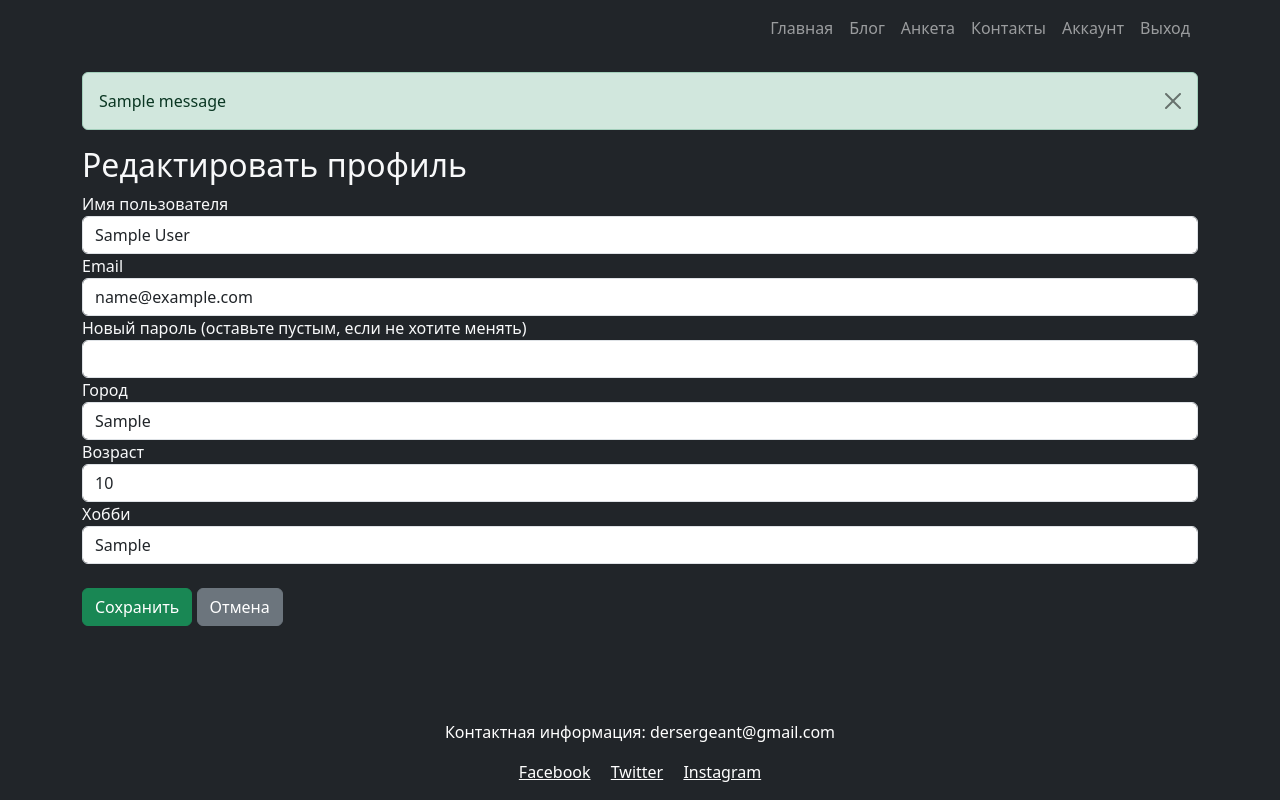
After one commit to SergeantMal/flask_lesson, a Flask app: page /account/edit in a window 1280 px wide. The commit adds this page. Run offline with Flask 3, Linux system fonts and the light colour scheme; a user stored in the database is signed in; tables that the repository leaves empty hold one stand-in row (values such as "Sample post"); one stand-in notice (Sample message) is shown; parts of the project's set-up code (start-up, migrations or seed data) failed here and were passed over.

```diff
--- a/app/db.py
+++ b/app/db.py
@@ -18,6 +18,12 @@ def create_users_table():
             email TEXT UNIQUE NOT NULL,
             hobby TEXT NOT NULL,
             age INTEGER NOT NULL
+        );
+        CREATE TABLE IF NOT EXISTS accounts (
+            user_id SERIAL PRIMARY KEY,
+            username TEXT NOT NULL,
+            email TEXT UNIQUE NOT NULL,
+            password TEXT NOT NULL
         )
     """)
     conn.commit()
--- a/app/routes.py
+++ b/app/routes.py
@@ -1,8 +1,12 @@
 from flask import render_template, jsonify, redirect, url_for, request, flash
 from datetime import datetime
+from flask_login import LoginManager, login_user, login_required, logout_user, current_user
+from werkzeug.security import generate_password_hash, check_password_hash
+
 from app.db import save_user, load_users, check_email_exists
-from app import app
-
+from app import app, login_manager
+from app.models import db
+from app.forms import RegisterForm, LoginForm
 
 MONTHS_RU = {
     1: "января", 2: "февраля", 3: "марта", 4: "апреля",
@@ -18,6 +22,9 @@ pages = {
 }
 
 
+@login_manager.user_loader
+def load_user(user_id):
+    return Accounts.query.get(int(user_id))
 
 
 @app.route('/')
@@ -28,7 +35,19 @@ def index():
 def about():
     return render_template('blog.html', title=pages['blog.html'])
 
-from flask import flash, redirect, url_for, render_template, request
+@app.route('/contacts/')
+def contact():
+    return render_template('contacts.html', title=pages['contacts.html'])
+
+@app.route('/time')
+def get_time():
+    now = datetime.now()
+    formatted_date = f"{now.day} {MONTHS_RU[now.month]} {now.year}"
+    return jsonify({
+        "time": now.strftime("%H:%M:%S"),
+        "date": formatted_date
+    })
+
 
 @app.route('/form/', methods=["GET", "POST"])
 def form():
@@ -42,42 +61,118 @@ def form():
         }
 
         if all(user_data.values()):
-            # Проверяем, существует ли email в базе данных
             if check_email_exists(user_data['email']):
-                flash('Этот email уже зарегистрирован. Пожалуйста, используйте другой email.', 'error')
+                flash('Этот email уже зарегистрирован.', 'error')
                 return render_template('form.html', title=pages['form.html'], user_data=user_data)
-
             else:
-                # Если email не существует, сохраняем пользователя
                 save_user(user_data)
                 flash('Пользователь успешно добавлен!', 'success')
-                return redirect(url_for('form'))  # Перенаправляем на форму и очищаем поля
+                return redirect(url_for('form'))
 
-    # Загружаем пользователей для отображения на странице
     users = load_users()
-
-    # Передаем пустые данные или введенные ранее данные
-    user_data = {
-        'name': '',
-        'email': '',
-        'city': '',
-        'hobby': '',
-        'age': ''
-    }
-
+    user_data = {'name': '', 'email': '', 'city': '', 'hobby': '', 'age': ''}
     return render_template('form.html', title=pages['form.html'], users=users, user_data=user_data)
 
 
-@app.route('/contacts/')
-def contact():
-    return render_template('contacts.html', title=pages['contacts.html'])
+# Регистрация
+from flask import flash, redirect, render_template, request, url_for
+from werkzeug.security import generate_password_hash
+from app.models import User, Accounts  # убедись, что путь к User правильный
 
 
-@app.route('/time')
-def get_time():
-    now = datetime.now()
-    formatted_date = f"{now.day} {MONTHS_RU[now.month]} {now.year}"
-    return jsonify({
-        "time": now.strftime("%H:%M:%S"),
-        "date": formatted_date
-    })
+@app.route('/register', methods=['GET', 'POST'])
+def register():
+    form = RegisterForm()
+    if form.validate_on_submit():
+        # Проверка на существование пользователя
+        existing_user = Accounts.query.filter(
+            (Accounts.username == form.username.data) | (Accounts.email == form.email.data)
+        ).first()
+
+        if existing_user:
+            if existing_user.username == form.username.data:
+                flash('Имя пользователя уже занято', 'danger')
+            if existing_user.email == form.email.data:
+                flash('Email уже зарегистрирован', 'danger')
+            return render_template('register.html', form=form)  # Вернёт обратно форму
+        else:
+            hashed_password = generate_password_hash(form.password.data)
+            user = Accounts(
+                username=form.username.data,
+                email=form.email.data,
+                password=hashed_password
+            )
+            db.session.add(user)
+            db.session.commit()
+            flash('Регистрация прошла успешно. Теперь вы можете войти.', 'success')
+            return redirect(url_for('login'))
+
+    return render_template('register.html', form=form)
+
+
+# Авторизация
+@app.route('/login', methods=['GET', 'POST'])
+def login():
+    form = LoginForm()
+    if form.validate_on_submit():
+        user = Accounts.query.filter_by(email=form.email.data).first()
+        if user and check_password_hash(user.password, form.password.data):
+            login_user(user)
+            flash('Вы вошли в систему!', 'success')
+            return redirect(url_for('dashboard'))
+        else:
+            flash('Неверный логин или пароль', 'danger')
+    return render_template('login.html', form=form)
+
+# Личный кабинет (доступен только авторизованным)
+@app.route('/account')
+@login_required
+def dashboard():
+    account = Accounts.query.get(current_user.user_id)
+    user = User.query.filter_by(email=account.email).first()
+    return render_template('account.html', account=account, user=user)
+
+
+@app.route('/account/edit', methods=['GET', 'POST'])
+@login_required
+def edit_account():
+    account = Accounts.query.get(current_user.user_id)
+    user = User.query.filter_by(email=account.email).first()
+
+    if request.method == 'POST':
+        new_name = request.form['name']
+        new_email = request.form['email']
+        new_password = request.form['password']
+        city = request.form['city']
+        age = request.form['age']
+        hobby = request.form['hobby']
+
+        # Проверка email
+        if Accounts.query.filter(Accounts.email == new_email, Accounts.user_id != account.user_id).first():
+            flash('Этот email уже занят другим пользователем.', 'danger')
+            return redirect(url_for('edit_account'))
+
+        account.email = new_email
+        if new_password:
+            account.password = generate_password_hash(new_password)
+
+        user.name = new_name
+        user.email = new_email
+        user.city = city
+        user.age = age
+        user.hobby = hobby
+
+        db.session.commit()
+        flash('Данные успешно обновлены!', 'success')
+        return redirect(url_for('dashboard'))
+
+    return render_template('edit_account.html', account=account, user=user)
+
+
+# Выход
+@app.route('/logout')
+@login_required
+def logout():
+    logout_user()
+    flash('Вы вышли из системы.', 'info')
+    return redirect(url_for('login'))
--- a/app/templates/base.html
+++ b/app/templates/base.html
@@ -25,6 +25,13 @@
                     <li class="nav-item"><a class="nav-link" href="/blog/">Блог</a></li>
                     <li class="nav-item"><a class="nav-link" href="/form/">Анкета</a></li>
                     <li class="nav-item"><a class="nav-link" href="/contacts/">Контакты</a></li>
+                    {% if current_user.is_authenticated %}
+                        <li class="nav-item"><a class="nav-link" href="{{ url_for('dashboard') }}">Аккаунт</a></li>
+                        <li class="nav-item"><a class="nav-link" href="{{ url_for('logout') }}">Выход</a></li>
+                    {% else %}
+                        <li class="nav-item"><a class="nav-link" href="{{ url_for('login') }}">Вход</a></li>
+                        <li class="nav-item"><a class="nav-link" href="{{ url_for('register') }}">Регистрация</a></li>
+            {% endif %}
                 </ul>
             </div>
         </div>
@@ -32,6 +39,19 @@
 
     <!-- Контент -->
     <main class="container" style="padding-bottom: 120px;">
+        <div>
+        {% with messages = get_flashed_messages(with_categories=true) %}
+            {% if messages %}
+            {% for category, message in messages %}
+                 <div class="alert alert-{{ category }} alert-dismissible fade show mt-3" role="alert">
+        {{ message }}
+        <button type="button" class="btn-close" data-bs-dismiss="alert" aria-label="Close"></button>
+      </div>
+    {% endfor %}
+  {% endif %}
+{% endwith %}
+
+        </div>
         {% block content %}
 
         {% endblock %}
--- /dev/null
+++ b/app/templates/edit_account.html
@@ -0,0 +1,34 @@
+{% extends "base.html" %}
+{% block title %}Редактировать аккаунт{% endblock %}
+{% block content %}
+<h2>Редактировать профиль</h2>
+<form method="POST">
+    <div class="form-group">
+        <label>Имя пользователя</label>
+        <input type="text" name="name" class="form-control" value="{{ user.name }}" required>
+    </div>
+    <div class="form-group">
+        <label>Email</label>
+        <input type="email" name="email" class="form-control" value="{{ account.email }}" required>
+    </div>
+    <div class="form-group">
+        <label>Новый пароль (оставьте пустым, если не хотите менять)</label>
+        <input type="password" name="password" class="form-control">
+    </div>
+    <div class="form-group">
+        <label>Город</label>
+        <input type="text" name="city" class="form-control" value="{{ user.city }}" required>
+    </div>
+    <div class="form-group">
+        <label>Возраст</label>
+        <input type="number" name="age" class="form-control" value="{{ user.age }}" required>
+    </div>
+    <div class="form-group">
+        <label>Хобби</label>
+        <input type="text" name="hobby" class="form-control" value="{{ user.hobby }}" required>
+    </div>
+    <br>
+    <button type="submit" class="btn btn-success">Сохранить</button>
+    <a href="{{ url_for('dashboard') }}" class="btn btn-secondary">Отмена</a>
+</form>
+{% endblock %}
--- a/main.py
+++ b/main.py
@@ -1,4 +1,6 @@
-from app import app
+from app import app, db
 
 if __name__ == '__main__':
+    with app.app_context():
+        db.create_all()
     app.run(debug=True)
```
Also changed, not shown: app/__init__.py (+25 -3 lines), app/forms.py (added, +27 -0 lines), app/models.py (added, +37 -0 lines), app/templates/account.html (added, +13 -0 lines), app/templates/login.html (added, +28 -0 lines), app/templates/register.html (added, +44 -0 lines).
